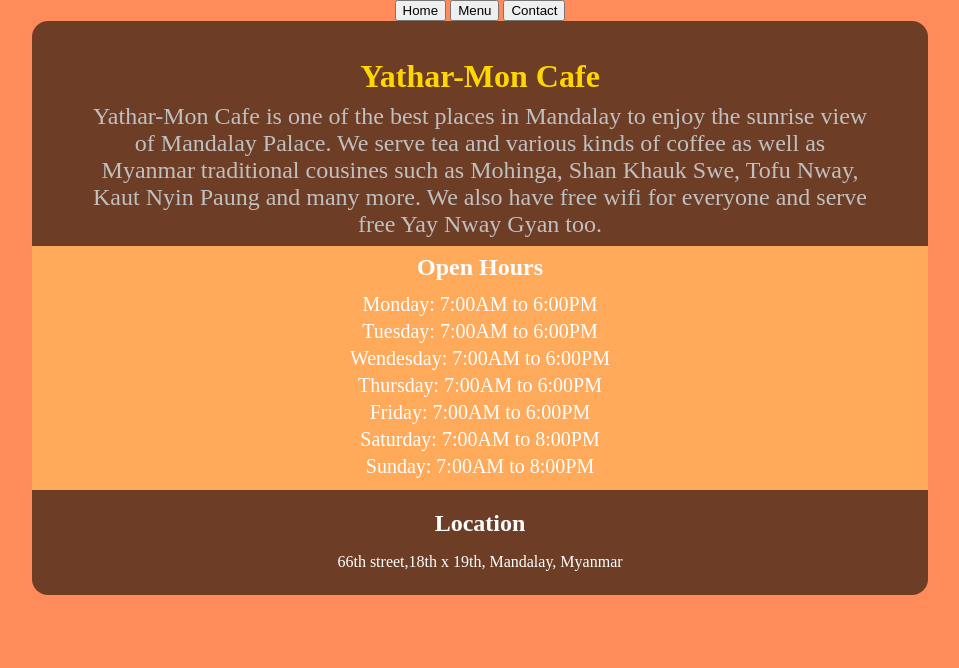
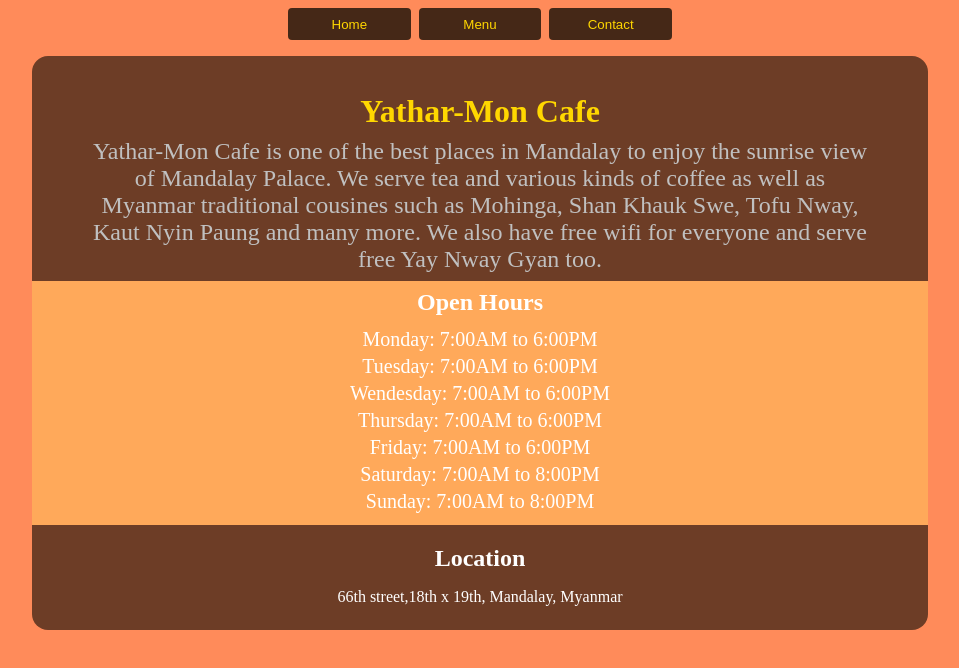
Before and after one commit to thetzawaung-ton/restaurant-page-top, a website built with webpack: page src/template.html in a window 1280 px wide. Shown: the whole page, without its empty margins (160-1119 px from the left). Built offline with nearby package versions, Linux system fonts and the light colour scheme.

Commit message:
Add styling for nav

```diff
--- a/src/styles.css
+++ b/src/styles.css
@@ -1,7 +1,7 @@
 body {
     background-color: #FF8B5A;
     margin: 0;
-    padding: 0;
+    padding: 0.5rem;
     box-sizing: border-box;
     text-align: center;
     font-family: 'Times New Roman', Times, serif;
@@ -11,6 +11,7 @@ body {
 #content {
     padding: 1rem 0;
     margin: auto;
+    margin-top: 1rem;
     width: 70dvw;
     background-color: rgba(60, 35, 20, 0.75);
     border-radius: 1rem;
@@ -101,3 +102,20 @@ img {
     display: grid;
     grid-template-rows: repeat(3, 1fr);
 }
+
+.btn-container {
+    width: 30dvw;
+    margin: auto;
+    display: grid;
+    gap: 0.5rem;
+    grid-template-columns: repeat(3, 1fr);
+    height: 2rem;
+}
+
+button {
+    padding: 0.25rem;
+    border: none;
+    border-radius: 0.25rem;
+    color: gold;
+    background-color: rgba(60, 35, 20, 0.95);
+}
--- a/src/template.html
+++ b/src/template.html
@@ -7,7 +7,7 @@
 </head>
 <body>
     <header>
-        <nav>
+        <nav class="btn-container">
             <button id="home">Home</button>
             <button id="menu">Menu</button>
             <button id="contact">Contact</button>
```
